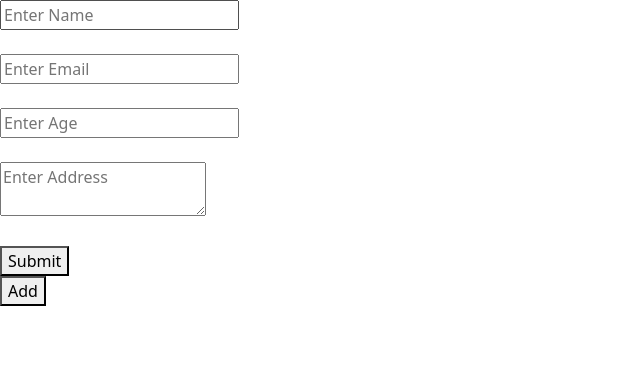
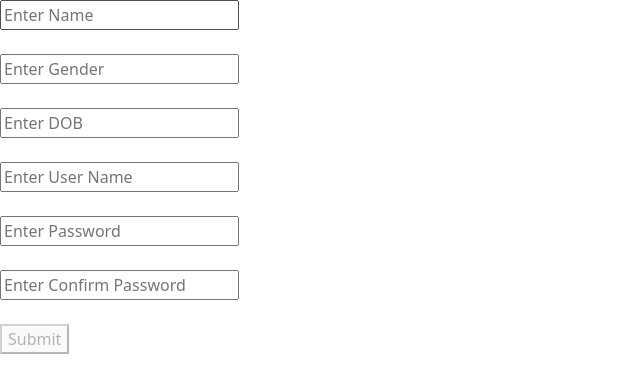
Before and after one commit to Patel-Kingkumar/Angular-Practice, an Angular app: page / in a window 1280 px wide. Shown: the top 392 px of the page, without its empty margins (0-640 px from the left). Built offline with nearby package versions, Linux system fonts and the light colour scheme.

Commit message:
032  : Reactive Fomr Exercise Two Complete

```diff
--- a/src/app/app.component.html
+++ b/src/app/app.component.html
@@ -20,4 +20,5 @@
 <!-- <app-calculater></app-calculater> -->
 <!-- <app-switch></app-switch> -->
 <!-- <app-parent></app-parent> -->
-<app-reactive-one></app-reactive-one>
+<!-- <app-reactive-one></app-reactive-one> -->
+<app-reactive-two></app-reactive-two>
--- a/src/app/app.module.ts
+++ b/src/app/app.module.ts
@@ -36,6 +36,7 @@ import { NestedSinglePracticeComponent } from './nested-single-practice/nested-s
 import { CalculaterComponent } from './calculater/calculater.component';
 import { SwitchComponent } from './switch/switch.component';
 import { ReactiveOneComponent } from './reactive-one/reactive-one.component';
+import { ReactiveTwoComponent } from './reactive-two/reactive-two.component';
 
 @NgModule({
   declarations: [
@@ -71,6 +72,7 @@ import { ReactiveOneComponent } from './reactive-one/reactive-one.component';
     CalculaterComponent,
     SwitchComponent,
     ReactiveOneComponent,
+    ReactiveTwoComponent
   ],
   imports: [
     BrowserModule,
--- /dev/null
+++ b/src/app/reactive-two/reactive-two.component.html
@@ -0,0 +1,16 @@
+<div>
+    <form [formGroup]="registrationForm">
+        <input type="text" formControlName="name" placeholder="Enter Name"><br /><br />
+        <input type="text" formControlName="gender" placeholder="Enter Gender"><br /><br />
+        <input type="text" formControlName="dob" placeholder="Enter DOB"><br /><br />
+        <div formGroupName="account">
+            <input type="text" formControlName="username" placeholder="Enter User Name"><br /><br />
+            <input type="password" formControlName="password" placeholder="Enter Password"><br /><br />
+            <input type="password" formControlName="confirmPassword" placeholder="Enter Confirm Password"><br /><br />
+            <div class="text-danger" *ngIf="!isPasswordMatch && isSubmit">
+                Pasword is not match
+            </div>
+        </div>
+        <button (click)="submitRegForm()" [disabled]="registrationForm.invalid">Submit</button>
+    </form>
+</div>
--- /dev/null
+++ b/src/app/reactive-two/reactive-two.component.ts
@@ -0,0 +1,60 @@
+import { Component, OnInit } from '@angular/core';
+import { FormControl, FormGroup, Validators } from '@angular/forms';
+
+@Component({
+  selector: 'app-reactive-two',
+  templateUrl: './reactive-two.component.html',
+  styleUrls: ['./reactive-two.component.scss']
+})
+export class ReactiveTwoComponent implements OnInit {
+
+//   2. Nested FormGroup for Registration
+
+// Build a registration form with two grouped sections:
+
+// Personal Details (name, gender, DOB)
+
+// Account Details (username, password, confirm password)
+// Constraints:
+
+// Password must match confirm password using a custom validator.
+
+// Disable form submit unless all groups are valid.
+
+
+  registrationForm: FormGroup | any;
+  isPasswordMatch: boolean = true;
+  isSubmit: boolean = false;
+
+  constructor() { }
+
+  ngOnInit(): void {
+    this.initRegForm();
+  }
+
+  initRegForm() {
+    this.registrationForm = new FormGroup({
+      name: new FormControl('', [Validators.required]),
+      gender: new FormControl('', [Validators.required]),
+      dob: new FormControl('', [Validators.required]),
+      account: new FormGroup({
+        username: new FormControl('', [Validators.required]),
+        password: new FormControl('', [Validators.required]),
+        confirmPassword: new FormControl('', [Validators.required]),
+      })
+    })
+  }
+
+  submitRegForm() {
+    var password = this.registrationForm.get('account.password').value;
+    var confirmPassword = this.registrationForm.get('account.confirmPassword').value;
+    this.isSubmit = true
+    if (password != confirmPassword) {
+      this.isPasswordMatch = false;
+    } else {
+      this.isPasswordMatch = true;
+    }
+    console.log("form  : ", this.registrationForm.value);
+  }
+
+}
```
Also changed, not shown: src/app/reactive-two/reactive-two.component.scss (added), 1 other file (tests, documents, lock files or other folders).
